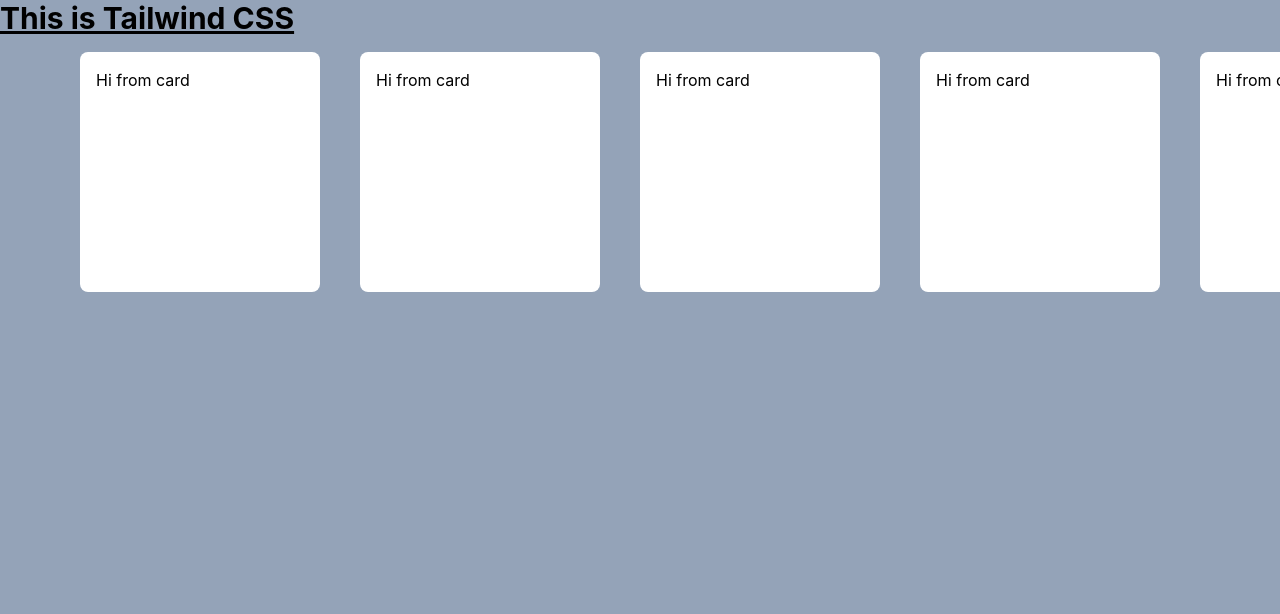
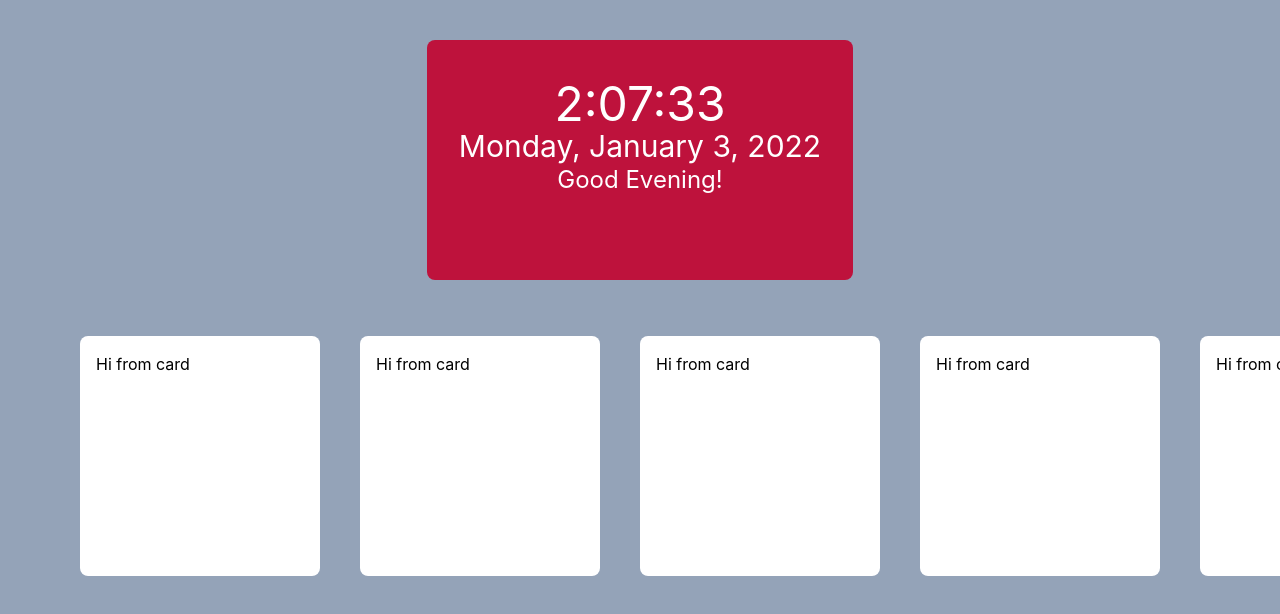
Before and after one commit to Bestest-Study-Group/bestest-chrome-extension, a React (Create React App) app: page / in a window 1280 px wide. Shown: the top 614 px of the page. Built offline with nearby package versions, Linux system fonts and the light colour scheme.

Commit message:
[BCE-8] Finished Time Card Component

```diff
--- a/src/App.tsx
+++ b/src/App.tsx
@@ -2,6 +2,7 @@
 import { useEffect, useState } from 'react'
 import Card from './templateComponents/Card'
 import CardRow from './templateComponents/CardRow';
+import TimeDisplay from './templateComponents/TimeDisplay';
 
 function App() {
 
@@ -15,9 +16,7 @@
 	}
 	return (
 		<div className="bg-slate-400 h-screen">
-			<div>
-				<h1 className="text-3xl font-bold underline">This is Tailwind CSS</h1>
-			</div>
+			<TimeDisplay/>
 			<CardRow>
 				{cards}
 			</CardRow>
--- /dev/null
+++ b/src/templateComponents/TimeDisplay.tsx
@@ -0,0 +1,35 @@
+import React, { useEffect } from "react";
+function TimeDisplay(props:any){
+    const date:Date = new Date();
+    const days:string[] = ['Monday', 'Tuesday', 'Wednesday', 'Thursday', 'Friday', 'Saturday', 'Sunday'];
+    const month:string[] = ["January","February","March","April","May","June","July","August","September","October","November","December"];
+    useEffect(startTime)
+
+    function startTime() {
+        const today:Date = new Date();
+        let h:number = today.getHours();
+        let m:number = today.getMinutes();
+        let s:number = today.getSeconds();
+        let minutes:string = checkTime(m);
+        let seconds:string = checkTime(s);
+        document.getElementById('time')!.innerHTML =  h + ":" + minutes + ":" + seconds;
+        setTimeout(startTime, 1000);
+    }
+
+    function checkTime(i: number) {
+        let result: string = i.toString();
+        if (i < 10) {result = "0" + i.toString()};  // add zero in front of numbers < 10
+        return result;
+      }
+
+    return(
+        <div className="flex w-100 justify-center py-10">
+            <div className="bg-rose-700 rounded-lg w-1/3 h-60 text-center py-10">
+                <h1 id='time' className="text-5xl text-white"></h1>
+                <h1 className="text-3xl text-white">{days[date.getDay() - 1] + ", " + month[date.getMonth()] + " " + date.getDate() + ", " + date.getFullYear()}</h1>
+                <h1 className="text-2xl text-white">Good Evening!</h1>
+            </div>
+        </div>
+    )
+}
+export default TimeDisplay
```
